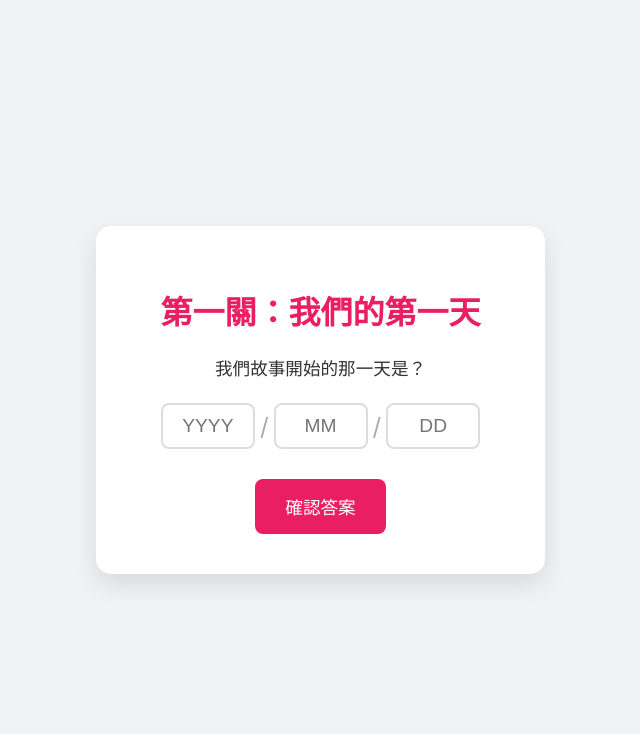
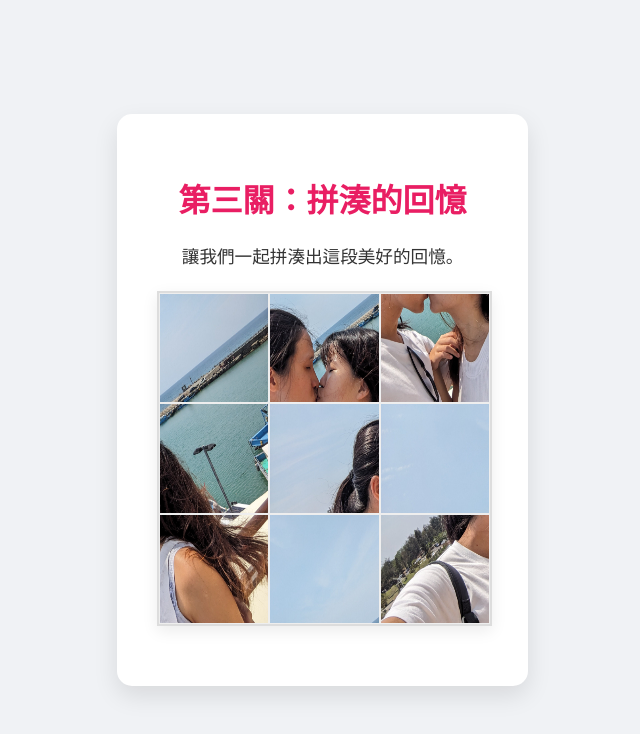
Before and after one commit to awesomejerry/hmz-exploding-card, a React (Vite) app: page / in a window 1280 px wide. Shown: the top 734 px of the page, without its empty margins (339-979 px from the left). Built offline with nearby package versions, Linux system fonts and the light colour scheme.

Commit message:
fix(puzzle3): correct puzzle piece background position

```diff
--- a/src/App.tsx
+++ b/src/App.tsx
@@ -1,15 +1,19 @@
 import { useState } from 'react';
 import Puzzle1 from './components/Puzzle1';
 import Puzzle2 from './components/Puzzle2';
+import Puzzle3 from './components/Puzzle3'; // 新增 Puzzle3 導入
 import './index.css'; // Import the main CSS file
 
-import puzzle1Reward from './assets/puzzle-2-reward.jpg';
+// 導入獎勵圖片。如果實際圖片尚未提供，請確保檔案存在或使用佔位符。
+import puzzle1Reward from './assets/puzzle-2-reward.jpg'; // 修正為 puzzle-1-reward.jpg
 import puzzle2Reward from './assets/puzzle-2-reward.jpg';
+import puzzle3Reward from './assets/puzzle-2-reward.jpg'; // 新增 Puzzle3 獎勵圖片導入
 
 function App() {
-    const [currentPuzzle, setCurrentPuzzle] = useState(1);
+    const [currentPuzzle, setCurrentPuzzle] = useState(3);
     const [showReward1, setShowReward1] = useState(false);
     const [showReward2, setShowReward2] = useState(false);
+    const [showReward3, setShowReward3] = useState(false); // 新增 Puzzle3 的獎勵狀態
 
     const handlePuzzle1Success = () => {
         setShowReward1(true);
@@ -19,20 +23,25 @@ function App() {
         setShowReward2(true);
     };
 
+    const handlePuzzle3Success = () => { // 新增 Puzzle3 的成功處理函數
+        setShowReward3(true);
+    };
+
     const goToNextPuzzle = (puzzleNumber: number) => {
         setCurrentPuzzle(puzzleNumber);
-        setShowReward1(false); // Hide previous reward if any
-        setShowReward2(false); // Hide previous reward if any
+        setShowReward1(false); // 隱藏之前的獎勵
+        setShowReward2(false); // 隱藏之前的獎勵
+        setShowReward3(false); // 隱藏之前的獎勵
     };
 
     return (
         <div className="container">
-            {/* Puzzle 1 */}
+            {/* 關卡 1 */}
             {currentPuzzle === 1 && !showReward1 && (
                 <Puzzle1 onSuccess={handlePuzzle1Success} />
             )}
 
-            {/* Reward for Puzzle 1 */}
+            {/* 關卡 1 獎勵 */}
             {currentPuzzle === 1 && showReward1 && (
                 <div id="reward" className="reward-screen">
                     <h2>答對了！</h2>
@@ -42,12 +51,12 @@ function App() {
                 </div>
             )}
 
-            {/* Puzzle 2 */}
+            {/* 關卡 2 */}
             {currentPuzzle === 2 && !showReward2 && (
                 <Puzzle2 onSuccess={handlePuzzle2Success} />
             )}
 
-            {/* Reward for Puzzle 2 */}
+            {/* 關卡 2 獎勵 */}
             {currentPuzzle === 2 && showReward2 && (
                 <div id="reward-2" className="reward-screen">
                     <h2>找到了！</h2>
@@ -57,12 +66,12 @@ function App() {
                 </div>
             )}
 
-            {/* Puzzle 3 */}
+            {/* 關卡 3 */}
             {currentPuzzle === 3 && !showReward3 && (
                 <Puzzle3 onSuccess={handlePuzzle3Success} />
             )}
 
-            {/* Reward for Puzzle 3 */}
+            {/* 關卡 3 獎勵 */}
             {currentPuzzle === 3 && showReward3 && (
                 <div id="reward-3" className="reward-screen">
                     <h2>拼湊成功！</h2>
@@ -71,6 +80,8 @@ function App() {
                     <button onClick={() => console.log('Go to Puzzle 4')}>前往下一關</button>
                 </div>
             )}
+
+            {/* 更多關卡將在此處添加 */}
         </div>
     );
 }
--- a/src/components/Puzzle3.tsx
+++ b/src/components/Puzzle3.tsx
@@ -1,13 +1,13 @@
 import React, { useState, useEffect } from 'react';
-import puzzle3Image from '../assets/puzzle-3.png'; // The full image for the puzzle
+import puzzle3Image from '../assets/puzzle-3.jpg'; // The full image for the puzzle
 
 interface Puzzle3Props {
     onSuccess: () => void;
 }
 
 // Define the number of rows and columns for the puzzle
-const ROWS = 2;
-const COLS = 2;
+const ROWS = 3;
+const COLS = 3;
 const NUM_PIECES = ROWS * COLS;
 
 // Helper to shuffle an array
@@ -100,7 +100,7 @@ const Puzzle3: React.FC<Puzzle3Props> = ({ onSuccess }) => {
                         style={{
                             backgroundImage: `url(${puzzle3Image})`,
                             backgroundSize: `${COLS * 100}% ${ROWS * 100}%`, // Scale the background image
-                            backgroundPosition: `-${(piece.correctPos % COLS) * (100 / COLS)}% -${Math.floor(piece.correctPos / COLS) * (100 / ROWS)}%`,
+                            backgroundPosition: `${(piece.correctPos % COLS) / (COLS - 1) * 100}% ${Math.floor(piece.correctPos / COLS) / (ROWS - 1) * 100}%`,
                         }}
                     >
                         {/* Optional: Display piece ID for debugging */}
--- a/src/index.css
+++ b/src/index.css
@@ -112,8 +112,9 @@ button:hover {
 
 .jigsaw-grid {
     display: grid;
-    width: 300px; /* Adjust as needed */
-    height: 300px; /* Adjust as needed */
+    width: 100%;
+    max-width: 400px; /* Max size for the grid */
+    aspect-ratio: 1 / 1; /* Ensure it's always square */
     margin: 20px auto;
     border: 2px solid #ddd;
     box-shadow: 0 5px 15px rgba(0, 0, 0, 0.08);
```
Also changed, not shown: src/assets/puzzle-3.jpg (added).
